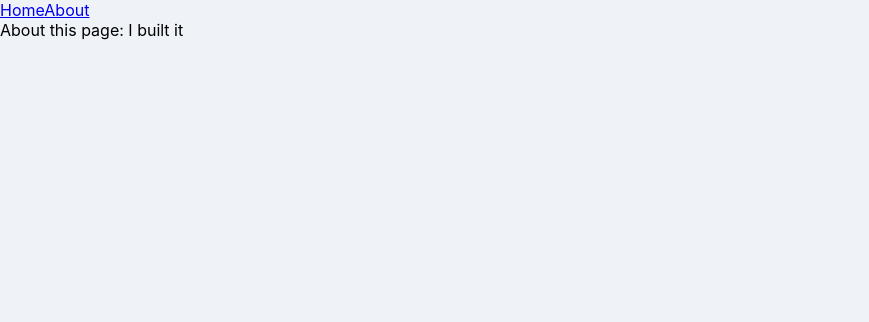
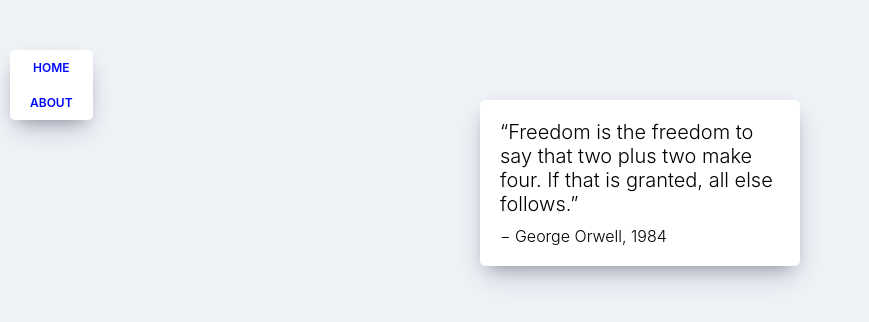
Before and after one commit to kimmy100b/react_movie_app_2020, a React (Create React App) app: page /#/about in a window 1280 px wide. Shown: the top 322 px of the page, without its empty margins (0-869 px from the left). Built offline with nearby package versions, Linux system fonts and the light colour scheme.

Commit message:
post : Sharing Props Between Routes

```diff
--- /dev/null
+++ b/src/App.css
@@ -0,0 +1,19 @@
+.about__container {
+  box-shadow: 0 13px 27px -5px rgba(50, 50, 93, 0.25), 0 8px 16px -8px rgba(0, 0, 0, 0.3), 0 -6px 16px -6px rgba(0, 0, 0, 0.025);
+  padding: 20px;
+  border-radius: 5px;
+  background-color: white;
+  margin: 0 auto;
+  margin-top: 100px;
+  max-width: 25%;
+  font-weight: 300;
+}
+
+.about__container span:first-child {
+  font-size: 20px;
+}
+
+.about__container span:last-child {
+  display: block;
+  margin-top: 10px;
+}
--- a/src/App.js
+++ b/src/App.js
@@ -2,7 +2,9 @@
 import { HashRouter, Route } from "react-router-dom";
 import Home from "./routes/Home";
 import About from "./routes/About";
+import Detail from "./routes/Detail";
 import Navigation from "./components/Navigation";
+import "./App.css";
 
 function App() {
   return (
@@ -10,6 +12,7 @@
       <Navigation />
       <Route path="/" exact={true} component={Home} />
       <Route path="/about" component={About} />
+      <Route path="/movie-detail" component={Detail} />
     </HashRouter>
   );
 }
--- a/src/components/Movie.js
+++ b/src/components/Movie.js
@@ -1,9 +1,22 @@
 import React from "react";
+import { Link } from "react-router-dom";
 import PropTypes from "prop-types";
 import "./Movie.css";
 
 function Movie({ year, title, summary, poster, genres }) {
   return (
+    <Link
+      to={{
+        pathname: "/movie-detail",
+        state: {
+          year,
+          title,
+          summary,
+          poster,
+          genres,
+        },
+      }}
+    >
       <div className="movie">
         <img src={poster} alt={title} title={title} />
         <div className="movie__date">
@@ -19,6 +32,7 @@
           <p className="movie__summary">{summary.slice(0, 140)}...</p>
         </div>
       </div>
+    </Link>
   );
 }
 
--- /dev/null
+++ b/src/components/Navigation.css
@@ -0,0 +1,24 @@
+.nav {
+  position: fixed;
+  top: 50px;
+  left: 10px;
+  display: flex;
+  flex-direction: column;
+  background-color: white;
+  padding: 10px 20px;
+  box-shadow: 0 13px 27px -5px rgba(50, 50, 93, 0.25), 0 8px 16px -8px rgba(0, 0, 0, 0.3), 0 -6px 16px -6px rgba(0, 0, 0, 0.025);
+  border-radius: 5px;
+}
+
+.nav a {
+  text-decoration: none;
+  color: #0008fc;
+  text-transform: uppercase;
+  font-size: 12px;
+  text-align: center;
+  font-weight: 600;
+}
+
+.nav a:not(:last-child) {
+  margin-bottom: 20px;
+}
--- a/src/components/Navigation.js
+++ b/src/components/Navigation.js
@@ -1,11 +1,12 @@
 import React from "react";
 import { Link } from "react-router-dom";
+import "./Navigation.css";
 
 function Navigation() {
   return (
-    <div>
+    <div className="nav">
       <Link to="/">Home</Link>
-      <Link to="/About">About</Link>
+      <Link to="/about">About</Link>
     </div>
   );
 }
--- a/src/routes/About.js
+++ b/src/routes/About.js
@@ -1,7 +1,12 @@
 import React from "react";
 
 function About() {
-  return <span>About this page: I built it</span>;
+  return (
+    <div className="about__container">
+      <span>“Freedom is the freedom to say that two plus two make four. If that is granted, all else follows.”</span>
+      <span>− George Orwell, 1984</span>
+    </div>
+  );
 }
 
 export default About;
--- /dev/null
+++ b/src/routes/Detail.js
@@ -0,0 +1,8 @@
+import React from "react";
+
+function Detail(props) {
+  console.log(props);
+  return <h1>Hello</h1>;
+}
+
+export default Detail;
--- a/src/routes/Home.css
+++ b/src/routes/Home.css
@@ -31,7 +31,6 @@
   justify-content: space-between;
   align-items: flex-start;
   flex-wrap: wrap;
-  padding: 50px;
+  padding: 150px;
   padding-top: 70px;
-  width: 80%;
 }
```
Lines whose indentation alone changed are shown as unchanged.
